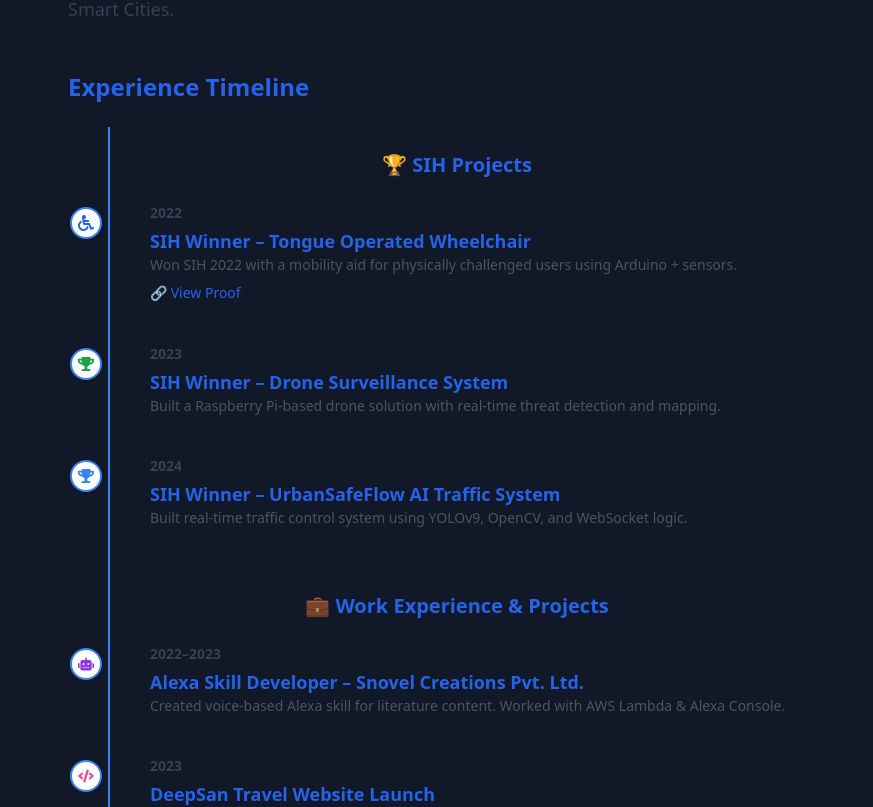
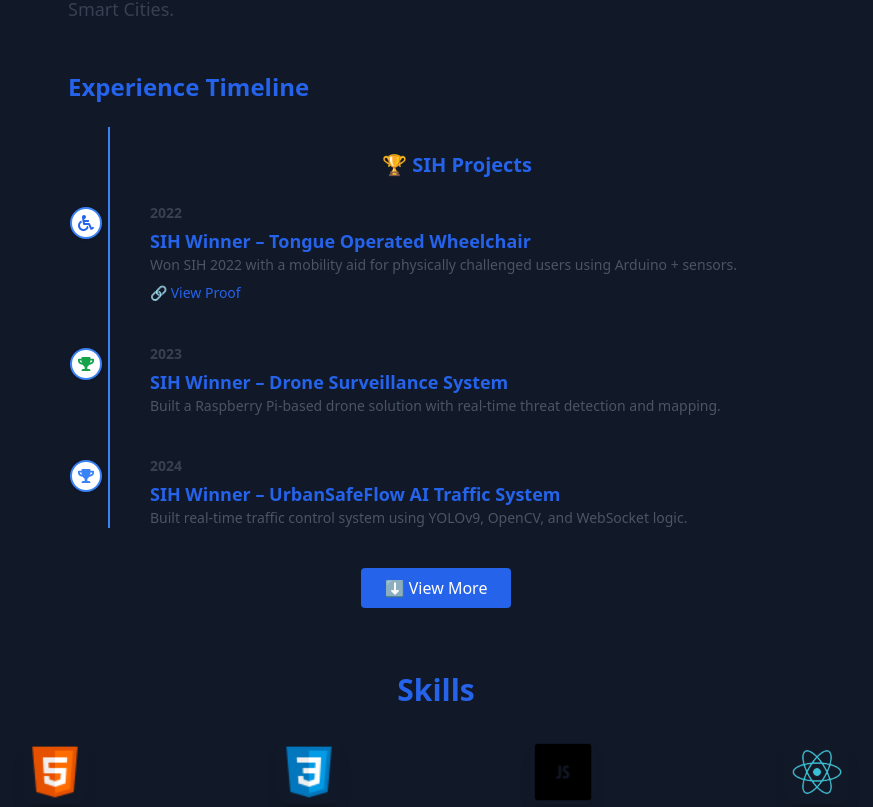
Before and after one commit to sdeepanshu002/my-portfolio, a React (Vite) app: page / in a window 1280 px wide. Shown: the part 1073-1880 px from the top of the page, without its empty margins (204-1077 px from the left). Built offline with nearby package versions, Linux system fonts and the light colour scheme.

Commit message:
Updated timeline

```diff
--- a/src/components/Timeline.tsx
+++ b/src/components/Timeline.tsx
@@ -10,8 +10,9 @@ import {
   FaAward,
   FaCode
 } from "react-icons/fa";
+import { useState } from "react";
 
-const items = [
+const allItems = [
   {
     section: "🏆 SIH Projects"
   },
@@ -34,7 +35,6 @@ const items = [
     desc: "Built real-time traffic control system using YOLOv9, OpenCV, and WebSocket logic.",
     icon: <FaTrophy className="text-blue-500" />
   },
-
   {
     section: "💼 Work Experience & Projects"
   },
@@ -64,7 +64,6 @@ const items = [
     desc: "Founded startup focused on Smart City and AI-based traffic management solutions.",
     icon: <FaBuilding className="text-gray-600" />
   },
-
   {
     section: "🎓 Education & Awards"
   },
@@ -97,7 +96,14 @@ const items = [
 ];
 
 const Timeline = () => {
+  const [showAll, setShowAll] = useState(false);
+
+  const visibleItems = showAll
+    ? allItems
+    : allItems.slice(0, 4); // Show first 3 SIH items + 1 heading
+
   return (
+    <>
       <motion.ol
         className="relative ml-10 border-l-2 border-blue-500 mt-6"
         initial="hidden"
@@ -105,7 +111,7 @@ const Timeline = () => {
         viewport={{ once: true, amount: 0.2 }}
         transition={{ staggerChildren: 0.2 }}
       >
-      {items.map((item, i) =>
+        {visibleItems.map((item, i) =>
           item.section ? (
             <motion.li
               key={i}
@@ -123,12 +129,13 @@ const Timeline = () => {
               whileInView={{ opacity: 1, y: 0 }}
               transition={{ duration: 0.5 }}
             >
-            {/* Icon left of the timeline */}
               <span className="absolute -left-10 top-1 w-8 h-8 flex items-center justify-center bg-white dark:bg-gray-900 border-2 border-blue-500 rounded-full shadow">
                 {item.icon}
               </span>
 
-            <time className="text-sm font-semibold text-gray-700 dark:text-gray-300 block mb-1">{item.year}</time>
+              <time className="text-sm font-semibold text-gray-700 dark:text-gray-300 block mb-1">
+                {item.year}
+              </time>
               <h3 className="text-lg font-bold text-blue-600">{item.title}</h3>
               <p className="text-sm text-gray-600 dark:text-gray-300">{item.desc}</p>
 
@@ -146,6 +153,18 @@ const Timeline = () => {
           )
         )}
       </motion.ol>
+
+      {!showAll && (
+        <div className="text-center mt-6">
+          <button
+            onClick={() => setShowAll(true)}
+            className="bg-blue-600 text-white px-6 py-2 rounded hover:bg-blue-700 transition"
+          >
+            ⬇️ View More
+          </button>
+        </div>
+      )}
+    </>
   );
 };
 
```
Lines whose indentation alone changed are shown as unchanged.
